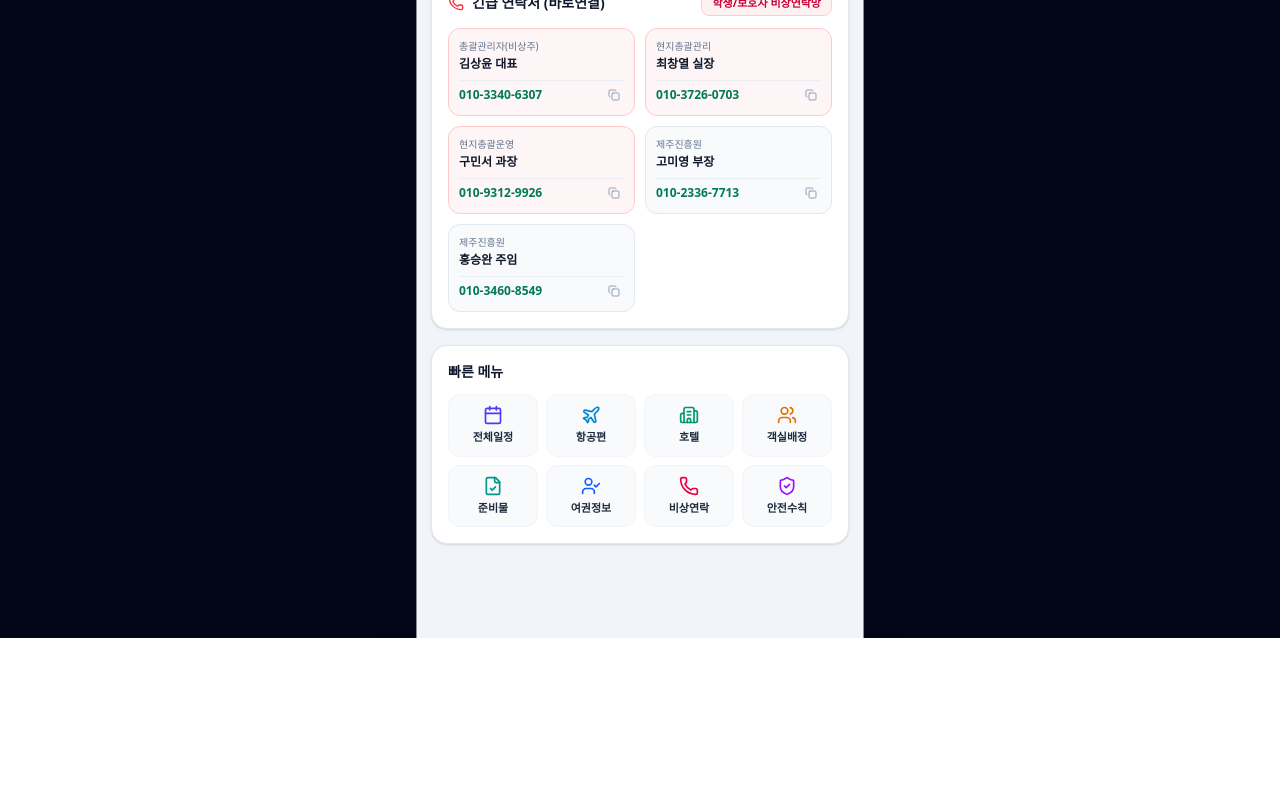
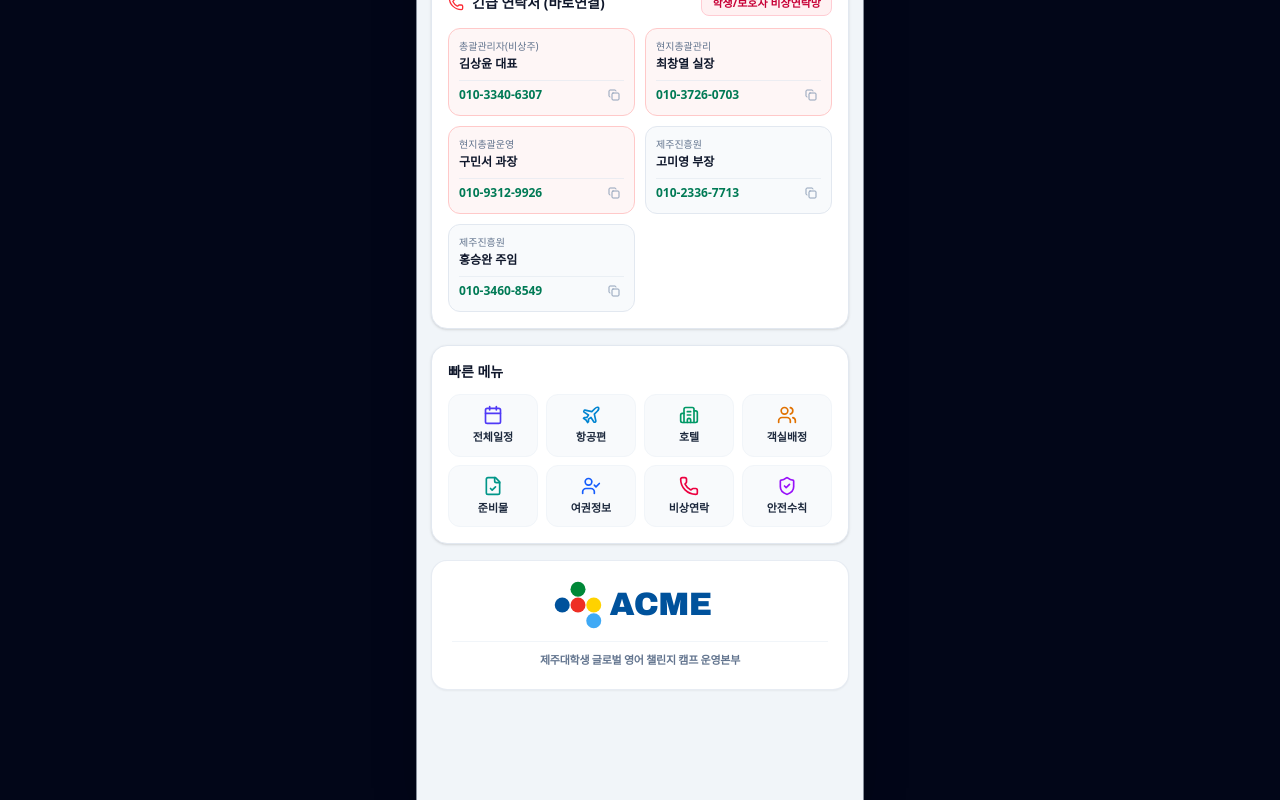
Before and after one commit to tonyacme8224/acme_jejugroup, a React (Vite) app: page / in a window 1280 px wide. Shown: the part 1046-1846 px from the top of the page. Before the commit the page ends 1684 px from the top, so only its background shows below. Built offline with nearby package versions, Linux system fonts and the light colour scheme.

Commit message:
feat: add company logo component
- Implement `CompanyLogo` with SVG rendering
- Add visual footer to `HomeTab`
- Update warning text in `HomeTab`
- Add image type declarations for TypeScript

```diff
--- /dev/null
+++ b/src/components/CompanyLogo.tsx
@@ -0,0 +1,61 @@
+import React from 'react';
+
+interface CompanyLogoProps {
+  className?: string;
+  showSubtitle?: boolean;
+}
+
+export const CompanyLogo: React.FC<CompanyLogoProps> = ({
+  className = "h-12",
+  showSubtitle = true,
+}) => {
+  return (
+    <div className="bg-white rounded-2xl p-5 border border-slate-200/80 shadow-xs flex flex-col items-center justify-center space-y-3 my-4">
+      <div className={`flex items-center justify-center ${className}`}>
+        <svg
+          viewBox="0 0 230 64"
+          className="h-full w-auto max-w-full"
+          xmlns="http://www.w3.org/2000/svg"
+        >
+          {/* White Background Container */}
+          <rect width="230" height="64" fill="#FFFFFF" />
+
+          {/* 5-Dot ACME Corporate Symbol - Perfect 3x3 Grid Cross */}
+          {/* Top Green Dot */}
+          <circle cx="32" cy="11" r="10" fill="#008837" />
+
+          {/* Left Dark Blue Dot */}
+          <circle cx="11" cy="32" r="10" fill="#00529C" />
+
+          {/* Center Red Dot */}
+          <circle cx="32" cy="32" r="10" fill="#EE2E24" />
+
+          {/* Right Yellow Dot */}
+          <circle cx="53" cy="32" r="10" fill="#FFD200" />
+
+          {/* Bottom Sky Blue Dot (directly under right yellow dot) */}
+          <circle cx="53" cy="53" r="10" fill="#3FA9F5" />
+
+          {/* ACME Wordmark - Precision Bold Corporate Typography */}
+          <text
+            x="74"
+            y="45"
+            fill="#00529C"
+            fontFamily="'Arial Black', 'Trebuchet MS', 'Helvetica Neue', Arial, sans-serif"
+            fontWeight="900"
+            fontSize="43.2"
+            letterSpacing="-0.5px"
+          >
+            ACME
+          </text>
+        </svg>
+      </div>
+
+      {showSubtitle && (
+        <p className="text-[11px] text-slate-500 font-semibold tracking-tight text-center border-t border-slate-100 pt-2.5 w-full">
+          제주대학생 글로벌 영어 챌린지 캠프 운영본부
+        </p>
+      )}
+    </div>
+  );
+};
--- a/src/components/HomeTab.tsx
+++ b/src/components/HomeTab.tsx
@@ -1,6 +1,7 @@
 import React, { useState, useEffect } from 'react';
 import { CAMP_INFO, DAY_SCHEDULES } from '../data/campData';
 import { TabType, Participant } from '../types';
+import { CompanyLogo } from './CompanyLogo';
 import {
   Calendar,
   Phone,
@@ -76,7 +77,7 @@ export const HomeTab: React.FC<HomeTabProps> = ({
             대외비
           </span>
           <span className="text-xs font-extrabold text-rose-900 leading-tight">
-            본핸드북 링크 외부유출 절대금지
+            본 핸드북 링크 외부유출 절대금지 (참가학생에 공유금지)
           </span>
         </div>
         <ShieldAlert className="w-4 h-4 text-rose-600 shrink-0" />
@@ -358,6 +359,9 @@ export const HomeTab: React.FC<HomeTabProps> = ({
           </button>
         </div>
       </div>
+
+      {/* FOOTER COMPANY LOGO */}
+      <CompanyLogo />
     </div>
   );
 };
--- /dev/null
+++ b/src/vite-env.d.ts
@@ -0,0 +1,16 @@
+/// <reference types="vite/client" />
+
+declare module '*.jpg' {
+  const src: string;
+  export default src;
+}
+
+declare module '*.png' {
+  const src: string;
+  export default src;
+}
+
+declare module '*.svg' {
+  const src: string;
+  export default src;
+}
```
Also changed, not shown: src/assets/images/acme_company_logo_1785575476745.jpg (added).
